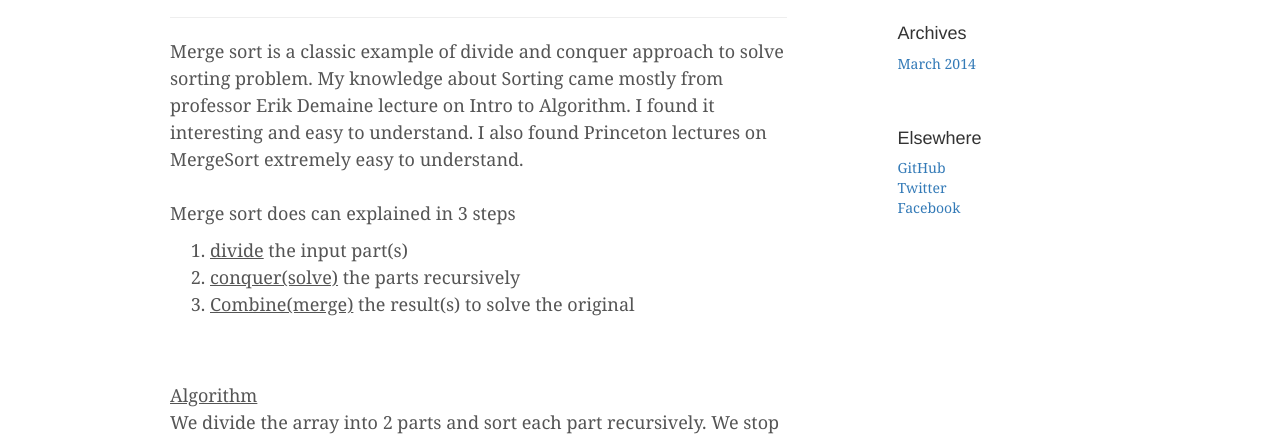
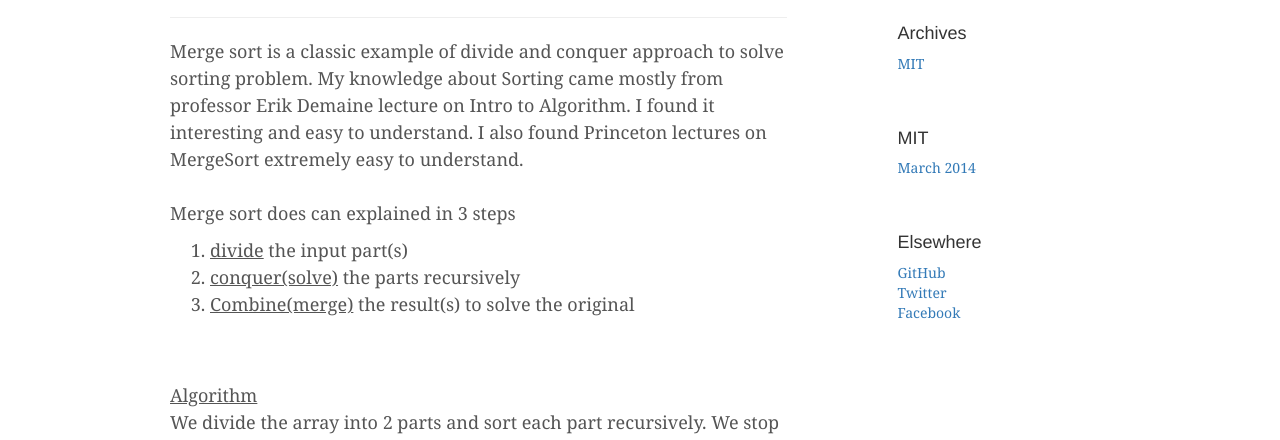
Before and after one commit to sreeprasad/sreeprasad.github.io, a plain HTML site: page index.html in a window 1280 px wide. Shown: the part 350-790 px from the top of the page. Drawn offline with nearby package versions, Linux system fonts and the light colour scheme.

Commit message:
updating to MIT ;

```diff
--- a/index.html
+++ b/index.html
@@ -105,6 +105,13 @@
           <div class="sidebar-module">
             <h4>Archives</h4>
             <ol class="list-unstyled">
+              <li><a href="http://sreeprasad.github.io/MIT/">MIT</a></li>
+            </ol>
+          </div>
+
+          <div class="sidebar-module">
+            <h4>MIT</h4>
+            <ol class="list-unstyled">
               <li><a href="#">March 2014</a></li>
             </ol>
           </div>
```
